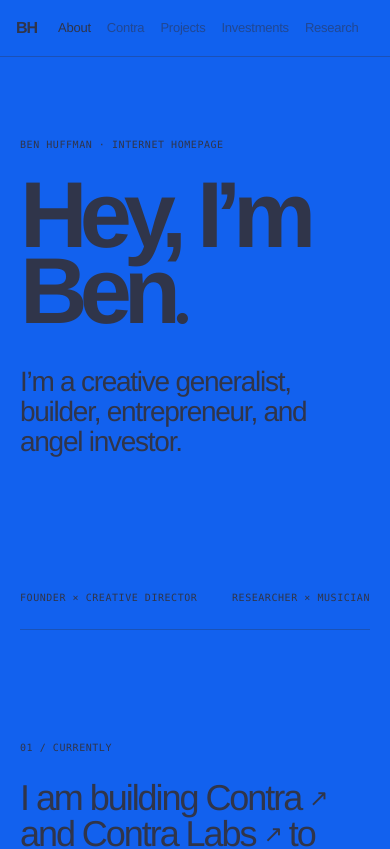
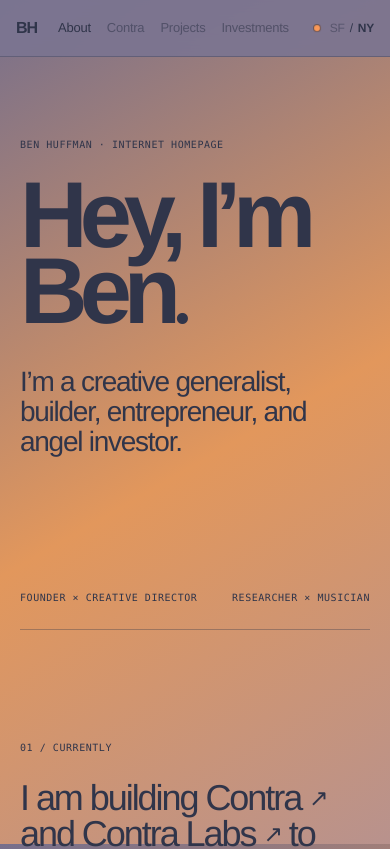
Before and after one commit to ben9885/get-ben.com, a Next.js app: page / in a window 390 px wide. Shown: the top 849 px of the page. Built offline with nearby package versions, Linux system fonts and the light colour scheme; no server answers.

Commit message:
Add live SF and NY atmosphere switcher

```diff
--- a/app/globals.css
+++ b/app/globals.css
@@ -1,14 +1,17 @@
 @import "tailwindcss";
 
-:root { --blue:#1261ee; --ink:#30354a; --line:rgba(48,53,74,.34); --pale:rgba(255,255,255,.18); --gutter:clamp(20px,4vw,64px); }
+@property --sky { syntax:"<color>"; inherits:true; initial-value:#1261ee; }
+@property --ambient { syntax:"<color>"; inherits:true; initial-value:#297ee9; }
+@property --horizon { syntax:"<color>"; inherits:true; initial-value:#72b7ec; }
+:root { --sky:#1261ee; --ambient:#297ee9; --horizon:#72b7ec; --ink:#30354a; --line:rgba(48,53,74,.34); --nav-bg:#1261ee; --dot:#baff63; --pale:rgba(255,255,255,.18); --gutter:clamp(20px,4vw,64px); }
 * { box-sizing:border-box; }
-html { scroll-behavior:smooth; background:var(--blue); }
-body { margin:0; background:var(--blue); color:var(--ink); font-family:"General Sans","Helvetica Neue",Arial,sans-serif; font-size:16px; letter-spacing:-.015em; }
+html { scroll-behavior:smooth; background:var(--sky); }
+body { margin:0; min-height:100vh; background:linear-gradient(150deg,var(--sky) 0%,var(--ambient) 54%,var(--horizon) 100%) fixed; color:var(--ink); font-family:"General Sans","Helvetica Neue",Arial,sans-serif; font-size:16px; letter-spacing:-.015em; transition:--sky 1s cubic-bezier(.22,1,.36,1),--ambient 1s cubic-bezier(.22,1,.36,1),--horizon 1s cubic-bezier(.22,1,.36,1),color 1s ease; }
 a { color:inherit; text-decoration:none; }
 button { color:inherit; font:inherit; }
 .mono { font-family:"Roboto Mono","SFMono-Regular",Consolas,monospace; text-transform:uppercase; letter-spacing:.055em; font-size:10px; }
 .serif { font-family:"Iowan Old Style","Times New Roman",serif; font-style:italic; font-weight:400; }
-.nav-wrap { position:sticky; top:0; z-index:20; padding:14px var(--gutter); background:rgba(18,97,238,.93); backdrop-filter:blur(10px); border-bottom:1px solid var(--line); }
+.nav-wrap { position:sticky; top:0; z-index:20; padding:14px var(--gutter); background:color-mix(in srgb,var(--nav-bg) 92%,transparent); backdrop-filter:blur(10px); border-bottom:1px solid var(--line); transition:background 1s ease,border-color 1s ease; }
 nav { max-width:1120px; margin:auto; display:flex; align-items:center; gap:28px; min-width:0; }
 .monogram { font-weight:750; letter-spacing:-.06em; width:28px; flex:0 0 auto; }
 .nav-links { display:flex; gap:clamp(16px,2.4vw,32px); overflow-x:auto; scrollbar-width:none; flex:1; padding:4px 0; }
@@ -17,8 +20,17 @@
 .nav-links a::after { content:""; position:absolute; left:0; right:100%; bottom:-5px; height:1px; background:var(--ink); transition:right .2s ease; }
 .nav-links a:hover,.nav-links a.active { opacity:1; }
 .nav-links a.active::after { right:0; }
-.status { font-size:11px; display:flex; align-items:center; gap:7px; white-space:nowrap; }
-.status i { width:7px; height:7px; border-radius:50%; background:#a8ff75; border:1px solid var(--ink); }
+.environment { position:relative; font-size:13px; display:flex; align-items:center; gap:9px; white-space:nowrap; }
+.environment>i { width:8px; height:8px; border-radius:50%; background:var(--dot); border:1px solid color-mix(in srgb,var(--ink) 70%,transparent); transition:background 1s ease; animation:breathe 3.5s ease-in-out infinite; }
+.city-switch { display:flex; align-items:center; gap:5px; }
+.city-switch button { appearance:none; border:0; padding:0; background:none; cursor:pointer; opacity:.48; font-weight:450; transition:opacity .18s ease; }
+.city-switch button:hover,.city-switch button:focus-visible,.city-switch button.selected { opacity:1; }
+.city-switch button.selected { font-weight:620; }
+.weather-tip { position:absolute; right:0; top:calc(100% + 17px); min-width:168px; padding:12px 14px; display:flex; flex-direction:column; gap:3px; background:color-mix(in srgb,var(--sky) 88%,var(--ink) 12%); border:1px solid var(--line); font-size:11px; opacity:0; transform:translateY(-4px); pointer-events:none; transition:opacity .18s ease,transform .18s ease; }
+.environment:hover .weather-tip,.environment:focus-within .weather-tip { opacity:1; transform:none; }
+.weather-tip strong { font-size:12px; }
+.weather-tip span { opacity:.7; }
+@keyframes breathe { 50% { opacity:.62; transform:scale(.88); } }
 main,footer { max-width:1120px; margin:auto; padding-left:var(--gutter); padding-right:var(--gutter); }
 section { scroll-margin-top:70px; padding:clamp(100px,14vw,190px) 0 0; }
 .hero { padding-top:clamp(80px,10vw,125px); min-height:72vh; display:flex; flex-direction:column; justify-content:flex-start; }
@@ -83,7 +95,8 @@
 @media (max-width:700px) {
   .nav-wrap { padding-left:16px; padding-right:16px; }
   nav { gap:14px; }
-  .status { display:none; }
+  .environment { font-size:12px; }
+  .weather-tip { right:0; }
   main,footer { padding-left:20px; padding-right:20px; }
   .hero { min-height:68vh; }
   h1 { font-size:clamp(66px,24vw,100px); max-width:95%; }
--- a/app/page.tsx
+++ b/app/page.tsx
@@ -29,14 +29,60 @@
   { n: "03", title: "Contra Labs Research", meta: "Ongoing · Research", href: "https://contra.com/labs" },
 ];
 
+type CityKey = "SF" | "NY";
+type WeatherState = { code: number; temperature: number } | null;
+const cityData = {
+  SF: { name: "San Francisco", latitude: 37.7749, longitude: -122.4194, zone: "America/Los_Angeles" },
+  NY: { name: "New York", latitude: 40.7128, longitude: -74.006, zone: "America/New_York" },
+} as const;
+
+const palettes = [
+  { hour: 0, colors: ["#10152f", "#1b2450", "#292743"] },
+  { hour: 5, colors: ["#18234e", "#403768", "#694c6f"] },
+  { hour: 7, colors: ["#c97783", "#efa06e", "#8a7fc5"] },
+  { hour: 9, colors: ["#67b8df", "#9ed9e8", "#d9e5d6"] },
+  { hour: 12, colors: ["#187ee8", "#4aa9ed", "#9cdbed"] },
+  { hour: 16.5, colors: ["#267fc9", "#e2a15f", "#f0c38b"] },
+  { hour: 18.5, colors: ["#d85c42", "#e38a58", "#73568f"] },
+  { hour: 21, colors: ["#233e9c", "#3e3884", "#252b57"] },
+  { hour: 24, colors: ["#10152f", "#1b2450", "#292743"] },
+];
+
+function hexToRgb(hex: string) { const n = parseInt(hex.slice(1), 16); return [(n >> 16) & 255, (n >> 8) & 255, n & 255]; }
+function rgbToHex(rgb: number[]) { return `#${rgb.map(v => Math.max(0, Math.min(255, Math.round(v))).toString(16).padStart(2, "0")).join("")}`; }
+function mix(a: string, b: string, t: number) { const x = hexToRgb(a), y = hexToRgb(b); return rgbToHex(x.map((v, i) => v + (y[i] - v) * t)); }
+function weatherLabel(code: number) {
+  if (code === 0) return "Clear"; if (code <= 2) return "Partly cloudy"; if (code === 3) return "Overcast";
+  if ([45, 48].includes(code)) return "Fog"; if (code >= 71 && code <= 77) return "Snow";
+  if (code >= 95) return "Storm"; if ((code >= 51 && code <= 67) || (code >= 80 && code <= 82)) return "Rain"; return "Cloudy";
+}
+function localHour(zone: string) {
+  const parts = new Intl.DateTimeFormat("en-US", { timeZone: zone, hour: "2-digit", minute: "2-digit", hourCycle: "h23" }).formatToParts(new Date());
+  return Number(parts.find(p => p.type === "hour")?.value || 0) + Number(parts.find(p => p.type === "minute")?.value || 0) / 60;
+}
+function atmosphere(hour: number, weather: WeatherState) {
+  const upperIndex = palettes.findIndex(p => p.hour >= hour); const upper = palettes[Math.max(1, upperIndex)]; const lower = palettes[Math.max(0, upperIndex - 1)];
+  const t = (hour - lower.hour) / (upper.hour - lower.hour); let colors = lower.colors.map((c, i) => mix(c, upper.colors[i], t));
+  const condition = weather ? weatherLabel(weather.code) : "Time-based";
+  const modifier: Record<string, { target: string; amount: number }> = {
+    Clear: { target: "#ffffff", amount: .06 }, "Partly cloudy": { target: "#a7b7c8", amount: .1 }, Overcast: { target: "#7d8da2", amount: .2 },
+    Rain: { target: "#34475d", amount: .3 }, Fog: { target: "#d8dde1", amount: .28 }, Snow: { target: "#eef7ff", amount: .34 }, Storm: { target: "#202a3a", amount: .42 }, Cloudy: { target: "#8798aa", amount: .16 },
+  };
+  if (modifier[condition]) colors = colors.map(c => mix(c, modifier[condition].target, modifier[condition].amount));
+  const avg = colors.map(hexToRgb).reduce((a, c) => a + c.reduce((s, v) => s + v, 0) / 3, 0) / colors.length;
+  const lightText = avg < 116; const dot = condition === "Rain" || condition === "Storm" ? "#9cb5c9" : condition === "Fog" ? "#e9ebe8" : hour < 6 || hour > 20 ? "#a8c9ff" : hour > 16.5 ? "#ff9b56" : "#baff63";
+  return { colors, ink: lightText ? "#f4f2e9" : "#30354a", line: lightText ? "rgba(244,242,233,.34)" : "rgba(48,53,74,.34)", nav: mix(colors[0], lightText ? "#090c17" : "#ffffff", lightText ? .08 : .04), dot, condition };
+}
+
 function Arrow() { return <span className="arrow" aria-hidden>↗</span>; }
 
 function ExternalLink({ href, children, className = "" }: { href: string; children: React.ReactNode; className?: string }) {
   return <a href={href} target="_blank" rel="noreferrer" className={`external ${className}`}>{children} <Arrow /></a>;
 }
 
-function Navigation({ active }: { active: string }) {
-  return <header className="nav-wrap"><nav aria-label="Primary"><a href="#about" className="monogram" aria-label="Ben Huffman, home">BH</a><div className="nav-links">{sections.map(s => <a key={s} href={`#${s}`} className={active === s ? "active" : ""}>{s[0].toUpperCase() + s.slice(1)}</a>)}</div><span className="status"><i /> New York</span></nav></header>;
+function Navigation({ active, city, setCity, weather }: { active: string; city: CityKey; setCity: (city: CityKey) => void; weather: WeatherState }) {
+  const info = cityData[city]; const time = new Intl.DateTimeFormat("en-US", { timeZone: info.zone, hour: "numeric", minute: "2-digit" }).format(new Date());
+  return <header className="nav-wrap"><nav aria-label="Primary"><a href="#about" className="monogram" aria-label="Ben Huffman, home">BH</a><div className="nav-links">{sections.map(s => <a key={s} href={`#${s}`} className={active === s ? "active" : ""}>{s[0].toUpperCase() + s.slice(1)}</a>)}</div><div className="environment"><i aria-hidden /><div className="city-switch" aria-label="Site atmosphere location"><button onClick={() => setCity("SF")} className={city === "SF" ? "selected" : ""} aria-pressed={city === "SF"}>SF</button><span>/</span><button onClick={() => setCity("NY")} className={city === "NY" ? "selected" : ""} aria-pressed={city === "NY"}>NY</button></div><div className="weather-tip" role="status"><strong>{info.name}</strong><span>{weather ? `${Math.round(weather.temperature)}° · ${weatherLabel(weather.code)}` : "Live local atmosphere"}</span><span>{time}</span></div></div></nav></header>;
 }
 
 function ProjectRow({ item }: { item: typeof projects[number] }) {
@@ -52,6 +98,17 @@
 
 export default function Home() {
   const [active, setActive] = useState("about");
+  const [city, setCityState] = useState<CityKey>("NY");
+  const [weather, setWeather] = useState<WeatherState>(null);
+  const setCity = (next: CityKey) => { setCityState(next); localStorage.setItem("ben-city", next); };
+  useEffect(() => { const saved = localStorage.getItem("ben-city"); if (saved === "SF" || saved === "NY") setCityState(saved); }, []);
+  useEffect(() => {
+    let live = true; let currentWeather: WeatherState = null; const info = cityData[city];
+    const apply = (current: WeatherState) => { const a = atmosphere(localHour(info.zone), current); const root = document.documentElement; root.style.setProperty("--sky", a.colors[0]); root.style.setProperty("--ambient", a.colors[1]); root.style.setProperty("--horizon", a.colors[2]); root.style.setProperty("--ink", a.ink); root.style.setProperty("--line", a.line); root.style.setProperty("--nav-bg", a.nav); root.style.setProperty("--dot", a.dot); };
+    const fetchWeather = async () => { try { const url = `https://api.open-meteo.com/v1/forecast?latitude=${info.latitude}&longitude=${info.longitude}&current=temperature_2m,weather_code&temperature_unit=fahrenheit&timezone=${encodeURIComponent(info.zone)}`; const response = await fetch(url); if (!response.ok) throw new Error("weather unavailable"); const data = await response.json(); const next = { code: data.current.weather_code, temperature: data.current.temperature_2m }; if (live) { currentWeather = next; setWeather(next); apply(next); } } catch { if (live) { currentWeather = null; setWeather(null); apply(null); } } };
+    setWeather(null); apply(null); fetchWeather(); const weatherTimer = window.setInterval(fetchWeather, 15 * 60 * 1000); const timeTimer = window.setInterval(() => apply(currentWeather), 60 * 1000);
+    return () => { live = false; clearInterval(weatherTimer); clearInterval(timeTimer); };
+  }, [city]);
   useEffect(() => {
     const observer = new IntersectionObserver(entries => entries.forEach(e => { if (e.isIntersecting) setActive(e.target.id); }), { rootMargin: "-20% 0px -65%" });
     sections.forEach(id => { const el = document.getElementById(id); if (el) observer.observe(el); });
@@ -59,7 +116,7 @@
   }, []);
 
   return <>
-    <Navigation active={active} />
+    <Navigation active={active} city={city} setCity={setCity} weather={weather} />
     <main>
       <section id="about" className="hero reveal">
         <p className="eyebrow mono">Ben Huffman · Internet homepage</p>
```
